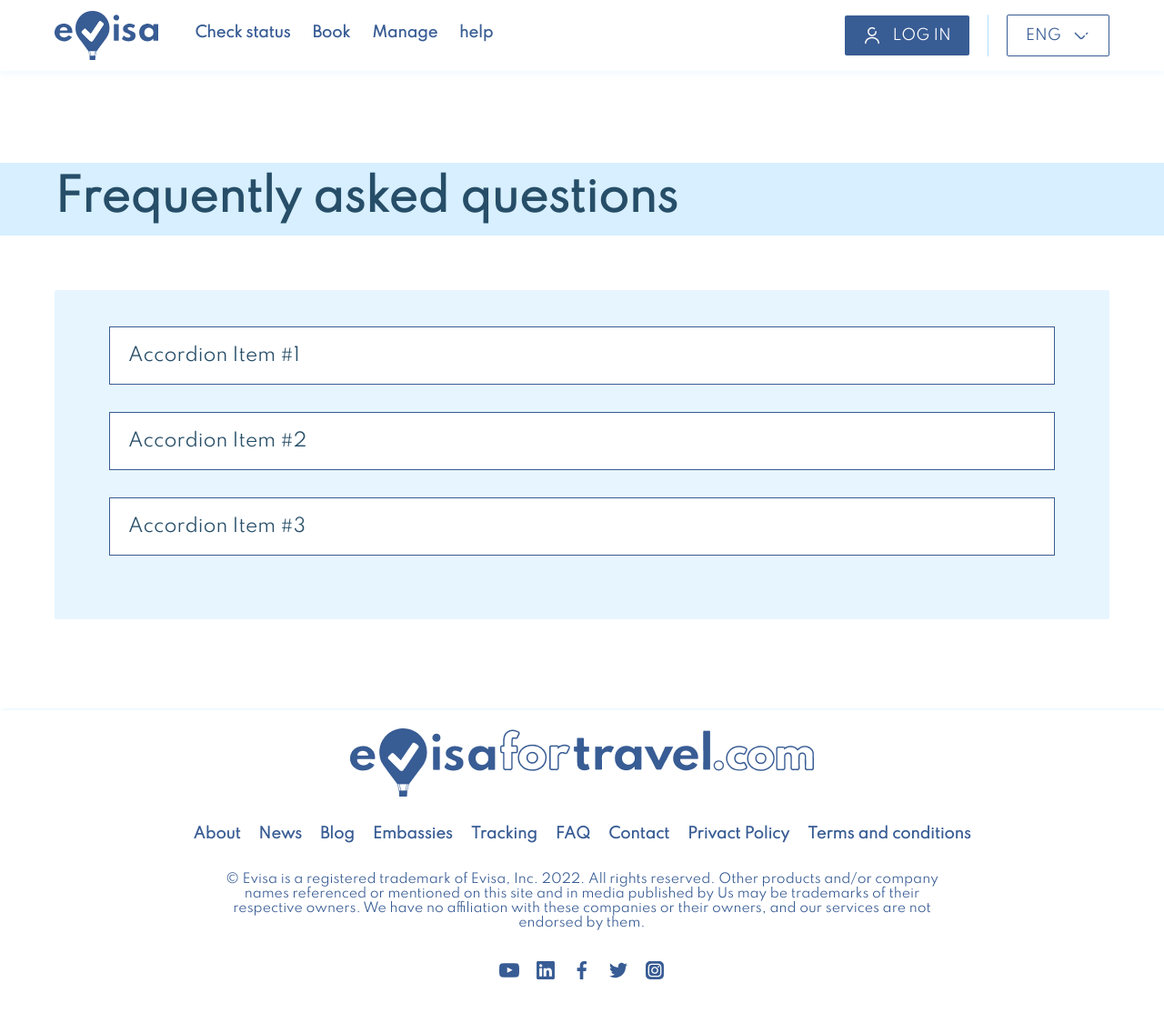
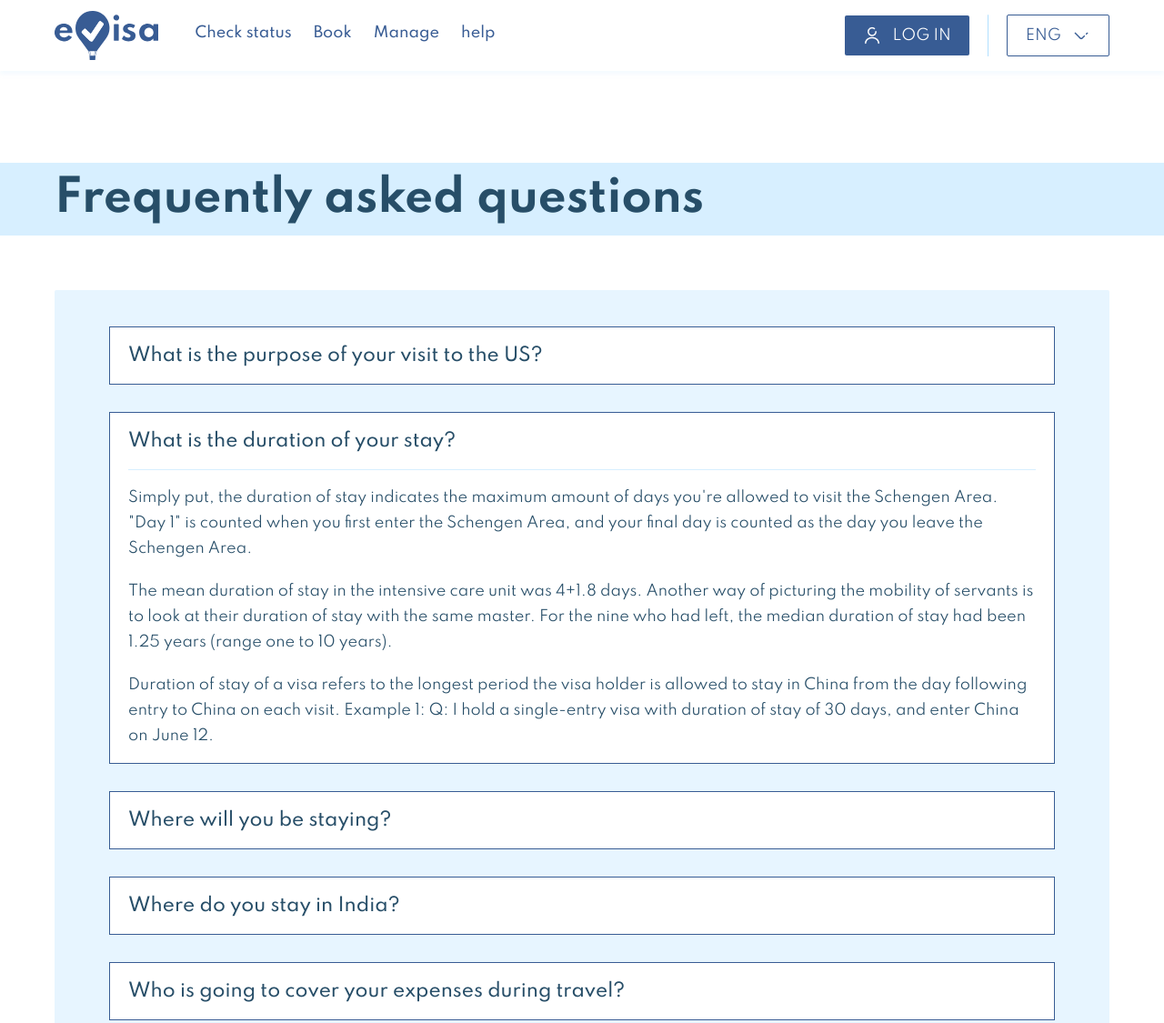
Before and after one commit to hardy333/evisa-murkup-new, a plain HTML site: page faq.html in a window 1280 px wide. Shown: the top 1125 px of the page at 91% size. Before the commit the page ends 1104 px from the top, so only its background shows below. Drawn offline with Linux system fonts and the light colour scheme.

Commit message:
updated fonts

```diff
--- a/faq.html
+++ b/faq.html
@@ -75,7 +75,7 @@
             <h2 class="accordion-header" id="headingOne">
               <button class="accordion-button" type="button" data-bs-toggle="collapse" data-bs-target="#collapseOne"
                 aria-expanded="true" aria-controls="collapseOne">
-                Accordion Item #1
+                What is the purpose of your visit to the US?
               </button>
             </h2>
             <!-- body -->
@@ -96,18 +96,36 @@
             <h2 class="accordion-header" id="headingTwo">
               <button class="accordion-button collapsed" type="button" data-bs-toggle="collapse"
                 data-bs-target="#collapseTwo" aria-expanded="false" aria-controls="collapseTwo">
-                Accordion Item #2
+                What is the duration of your stay?
               </button>
             </h2>
             <!-- body -->
-            <div id="collapseTwo" class="accordion-collapse collapse " aria-labelledby="headingTwo"
+            <div id="collapseTwo" class="accordion-collapse collapse show" aria-labelledby="headingTwo"
               data-bs-parent="#accordionExample">
               <div class="accordion-body">
-                <strong>This is the second item's accordion body.</strong> It is hidden by default, until the collapse
-                plugin adds the appropriate classes that we use to style each element. These classes control the overall
-                appearance, as well as the showing and hiding via CSS transitions. You can modify any of this with
-                custom CSS or overriding our default variables. It's also worth noting that just about any HTML can go
-                within the <code>.accordion-body</code>, though the transition does limit overflow.
+                <p>
+
+                  Simply put, the duration of stay indicates the maximum amount of days you're allowed to visit the
+                  Schengen Area. "Day 1" is counted when you first enter the Schengen Area, and your final day is
+                  counted
+                  as the day you leave the Schengen Area.
+                </p>
+                <br>
+                <p>
+
+
+                  The mean duration of stay in the intensive care unit was 4+1.8 days. Another way of picturing the
+                  mobility of servants is to look at their duration of stay with the same master. For the nine who had
+                  left, the median duration of stay had been 1.25 years (range one to 10 years).
+                </p>
+                <br>
+                <p>
+
+                  Duration of stay of a visa refers to the longest period the visa holder is allowed to stay in China
+                  from
+                  the day following entry to China on each visit. Example 1: Q: I hold a single-entry visa with duration
+                  of stay of 30 days, and enter China on June 12.
+                </p>
               </div>
             </div>
           </div>
@@ -116,7 +134,7 @@
             <h2 class="accordion-header" id="headingThree">
               <button class="accordion-button collapsed" type="button" data-bs-toggle="collapse"
                 data-bs-target="#collapseThree" aria-expanded="false" aria-controls="collapseThree">
-                Accordion Item #3
+                Where will you be staying?
               </button>
             </h2>
             <div id="collapseThree" class="accordion-collapse collapse" aria-labelledby="headingThree"
@@ -130,6 +148,45 @@
               </div>
             </div>
           </div>
+          <!-- item 4 -->
+          <div class="accordion-item">
+            <h2 class="accordion-header" id="headingFour">
+              <button class="accordion-button collapsed" type="button" data-bs-toggle="collapse"
+                data-bs-target="#collapseThree" aria-expanded="false" aria-controls="collapseFour">
+                Where do you stay in India?
+              </button>
+            </h2>
+            <div id="collapseFour" class="accordion-collapse collapse" aria-labelledby="headingFour"
+              data-bs-parent="#accordionExample">
+              <div class="accordion-body">
+                <strong>This is the third item's accordion body.</strong> It is hidden by default, until the collapse
+                plugin adds the appropriate classes that we use to style each element. These classes control the overall
+                appearance, as well as the showing and hiding via CSS transitions. You can modify any of this with
+                custom CSS or overriding our default variables. It's also worth noting that just about any HTML can go
+                within the <code>.accordion-body</code>, though the transition does limit overflow.
+              </div>
+            </div>
+          </div>
+          <!-- item 5 -->
+          <div class="accordion-item">
+            <h2 class="accordion-header" id="headingFive">
+              <button class="accordion-button collapsed" type="button" data-bs-toggle="collapse"
+                data-bs-target="#collapseThree" aria-expanded="false" aria-controls="collapseFive">
+                Who is going to cover your expenses during travel?
+              </button>
+            </h2>
+            <div id="collapseFive" class="accordion-collapse collapse" aria-labelledby="headingFive"
+              data-bs-parent="#accordionExample">
+              <div class="accordion-body">
+                <strong>This is the third item's accordion body.</strong> It is hidden by default, until the collapse
+                plugin adds the appropriate classes that we use to style each element. These classes control the overall
+                appearance, as well as the showing and hiding via CSS transitions. You can modify any of this with
+                custom CSS or overriding our default variables. It's also worth noting that just about any HTML can go
+                within the <code>.accordion-body</code>, though the transition does limit overflow.
+              </div>
+            </div>
+          </div>
+
         </div>
 
       </div>
--- a/styles/components.css
+++ b/styles/components.css
@@ -46,7 +46,7 @@
 
 .input::placeholder{
   font-size: 1.6rem;
-  font-weight: bold;
+  font-weight: 500;
   color: var(--clr-brand);
   font-family: "Spartan";
   line-height: 18px;
@@ -84,6 +84,7 @@
 .header h2,
 .header h1{
   font-size: 4.8rem;
+  font-weight: 700;
 }
 
 /* with dark bg */
--- a/styles/faq.css
+++ b/styles/faq.css
@@ -73,4 +73,21 @@
   padding-top: 16px;
 
 
+
+
 }
+
+.accordion-body p{
+  font-family: 'Spartan';
+  font-style: normal;
+  font-weight: 400;
+  font-size: 16px;
+  line-height: 28px;
+  /* or 175% */
+
+
+  /* Text color */
+
+  color: #274E68;
+
+}
--- a/styles/index.css
+++ b/styles/index.css
@@ -62,7 +62,7 @@ body{
 
 .navbar__nav a{
   color: var(--clr-brand);
-  font-weight: bold;
+  font-weight: 500;
 
 }
 
@@ -113,7 +113,7 @@ body{
 
 .hero p{
   font-size: 2.4rem;
-  font-weight: bold;
+  font-weight: 500;
 }
 
 .get-started{
@@ -462,7 +462,7 @@ body{
   font-weight: 500;
   font-size: 16px;
   line-height: 18px;
-  font-weight: bold;
+  font-weight: 500;
 
 }
 
--- a/styles/typography.css
+++ b/styles/typography.css
@@ -1,4 +1,4 @@
-@font-face {
+/* @font-face {
   font-family: "Spartan";
   src: url("../fonts/Spartan-Regular.eot");
   src: url("../fonts/Spartan-Regular.eot?#iefix") format("embedded-opentype"),
@@ -9,4 +9,61 @@
   font-weight: normal;
   font-style: normal;
   font-display: swap;
+} */
+
+
+@font-face {
+  font-family: "Spartan";
+  font-weight: 100;
+  src: url("../fonts/spartan-cufonfonts/Spartan-Thin.ttf");
+
 }
+@font-face {
+  font-family: "Spartan";
+  font-weight: 200;
+  src: url("../fonts/spartan-cufonfonts/Spartan-ExtraLight.ttf");
+
+}
+
+@font-face {
+  font-family: "Spartan";
+  font-weight: 300;
+  src: url("../fonts/spartan-cufonfonts/Spartan-Light.ttf");
+
+}
+@font-face {
+  font-family: "Spartan";
+  font-weight: 400;
+  src: url("../fonts/spartan-cufonfonts/Spartan-Regular.ttf");
+
+}
+@font-face {
+  font-family: "Spartan";
+  font-weight: 500;
+  src: url("../fonts/spartan-cufonfonts/Spartan-Medium.ttf");
+
+}
+@font-face {
+  font-family: "Spartan";
+  font-weight: 600;
+  src: url("../fonts/spartan-cufonfonts/Spartan-SemiBold.ttf");
+
+}
+@font-face {
+  font-family: "Spartan";
+  font-weight: 700;
+  src: url("../fonts/spartan-cufonfonts/Spartan-Bold.ttf");
+
+}
+@font-face {
+  font-family: "Spartan";
+  font-weight: 800;
+  src: url("../fonts/spartan-cufonfonts/Spartan-ExtraBold.ttf");
+
+}
+@font-face {
+  font-family: "Spartan";
+  font-weight: 900;
+  src: url("../fonts/spartan-cufonfonts/Spartan-Black.ttf");
+
+}
```
Also changed, not shown: app.html (+69 -0 lines), fonts/spartan-cufonfonts/Spartan-Black.ttf (added), fonts/spartan-cufonfonts/Spartan-Bold.ttf (added), fonts/spartan-cufonfonts/Spartan-ExtraBold.ttf (added), fonts/spartan-cufonfonts/Spartan-ExtraLight.ttf (added), fonts/spartan-cufonfonts/Spartan-Light.ttf (added), fonts/spartan-cufonfonts/Spartan-Medium.ttf (added), fonts/spartan-cufonfonts/Spartan-Regular.ttf (added), fonts/spartan-cufonfonts/Spartan-SemiBold.ttf (added), fonts/spartan-cufonfonts/Spartan-Thin.ttf (added).
